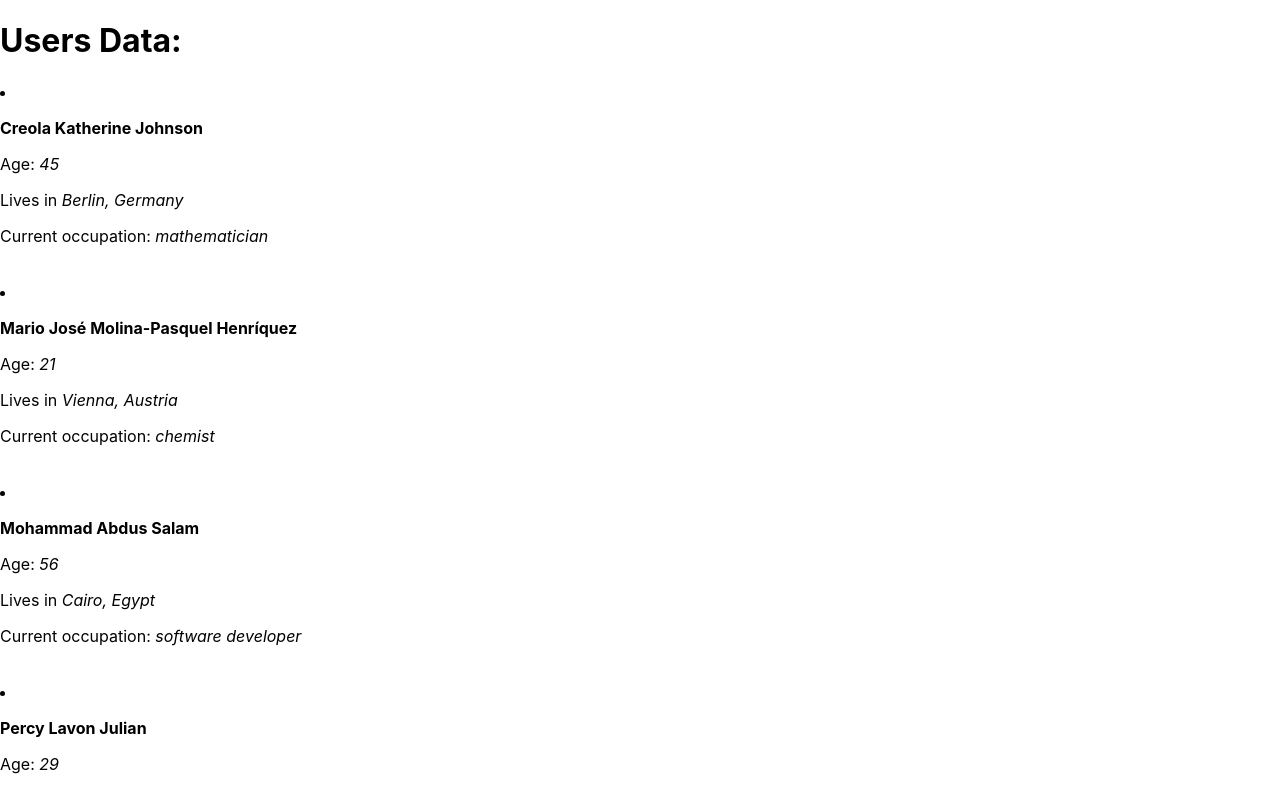
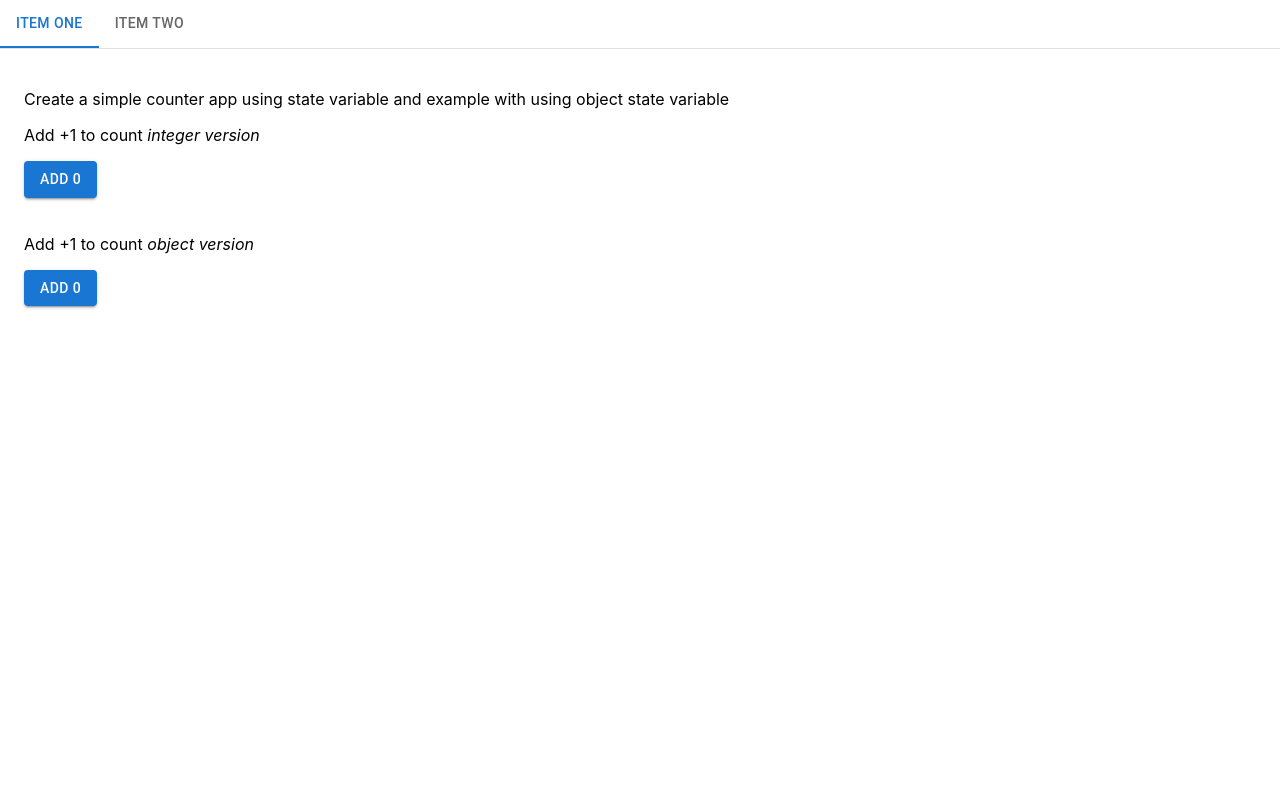
Before and after one commit to tatiana-jarovlea/learning-react, a React (Create React App) app: page / in a window 1280 px wide. Shown: the top 791 px of the page. Built offline with nearby package versions, Linux system fonts and the light colour scheme.

Commit message:
UseState hook tasks

```diff
--- a/src/App.jsx
+++ b/src/App.jsx
@@ -1,11 +1,9 @@
-import Profile from './components/reactFundamentals/ReactFundamentalsTask.jsx'
+import CustomTabPanel from './components/useStateRendering/customTabPanel'
 
-function App() {
+export default function App() {
   return (
     <>
-      <Profile/>
+      <CustomTabPanel />
     </>
-  );
+  )
 }
-
-export default App;
--- a/src/components/reactFundamentals/ReactFundamentalsTask.jsx
+++ b/src/components/reactFundamentals/ReactFundamentalsTask.jsx
@@ -3,7 +3,9 @@
 
 import { users } from './data.js'
 
-function UserProfile({ id, name, age, location, occupation }) {
+function UserProfile(user) {
+  const { id, name, age, location, occupation } = user.user
+
   return (
     <li key={id}>
       <p>
@@ -28,7 +30,7 @@ function ProfileList() {
     <div>
       <h1>Users Data:</h1>
       {users.map((user) => (
-        <UserProfile {...user} key={user.id} />
+        <UserProfile user={user} key={user.id} />
       ))}
     </div>
   )
--- /dev/null
+++ b/src/components/useStateRendering/counterRendering.jsx
@@ -0,0 +1,33 @@
+// Create a simple counter app using state variable and example with using object state variable
+
+import { useState } from 'react'
+import { Button } from '@mui/material'
+
+export const Counter = () => {
+  const [count, addCount] = useState(0)
+  const handleClick = () => addCount(count + 1)
+
+  const counterValues = { age: 0 }
+  const [objectCount, addObjectCount] = useState(counterValues.age)
+  const handleObjectClick = () => addObjectCount(objectCount + 1)
+
+  return (
+    <>
+      <p>Create a simple counter app using state variable and example with using object state variable</p>
+      <p>
+        Add +1 to count <i>integer version</i>
+      </p>
+      <Button onClick={handleClick} variant="contained">
+        Add {count}
+      </Button>
+      <br />
+      <br />
+      <p>
+        Add +1 to count <i>object version</i>
+      </p>
+      <Button onClick={handleObjectClick} variant="contained">
+        Add {objectCount}
+      </Button>
+    </>
+  )
+}
--- /dev/null
+++ b/src/components/useStateRendering/customTabPanel.jsx
@@ -0,0 +1,61 @@
+import * as React from 'react'
+import PropTypes from 'prop-types'
+import Tabs from '@mui/material/Tabs'
+import Tab from '@mui/material/Tab'
+import Box from '@mui/material/Box'
+import { Counter } from './counterRendering'
+import { HiddenUsers } from './hiddenUsers'
+
+function CustomTabPanel(props) {
+  const { children, value, index, ...other } = props
+
+  return (
+    <div
+      role="tabpanel"
+      hidden={value !== index}
+      id={`simple-tabpanel-${index}`}
+      aria-labelledby={`simple-tab-${index}`}
+      {...other}
+    >
+      {value === index && <Box sx={{ p: 3 }}>{children}</Box>}
+    </div>
+  )
+}
+
+CustomTabPanel.propTypes = {
+  children: PropTypes.node,
+  index: PropTypes.number.isRequired,
+  value: PropTypes.number.isRequired,
+}
+
+function a11yProps(index) {
+  return {
+    id: `simple-tab-${index}`,
+    'aria-controls': `simple-tabpanel-${index}`,
+  }
+}
+
+export default function BasicTabs() {
+  const [value, setValue] = React.useState(0)
+
+  const handleChange = (event, newValue) => {
+    setValue(newValue)
+  }
+
+  return (
+    <Box sx={{ width: '100%' }}>
+      <Box sx={{ borderBottom: 1, borderColor: 'divider' }}>
+        <Tabs value={value} onChange={handleChange} aria-label="basic tabs example">
+          <Tab label="Item One" {...a11yProps(0)} />
+          <Tab label="Item Two" {...a11yProps(1)} />
+        </Tabs>
+      </Box>
+      <CustomTabPanel value={value} index={0}>
+        <Counter />
+      </CustomTabPanel>
+      <CustomTabPanel value={value} index={1}>
+        <HiddenUsers />
+      </CustomTabPanel>
+    </Box>
+  )
+}
--- /dev/null
+++ b/src/components/useStateRendering/hiddenUsers.jsx
@@ -0,0 +1,18 @@
+import Profile from '../reactFundamentals/ReactFundamentalsTask'
+import { useState } from 'react'
+import Switch from '@mui/material/Switch'
+
+export const HiddenUsers = () => {
+  const [isChecked, setCheckedUsers] = useState(false)
+
+  const handleChange = () => {
+    setCheckedUsers(!isChecked)
+  }
+
+  return (
+    <div>
+      <Switch checked={isChecked} onChange={handleChange} />
+      {isChecked && <Profile />}
+    </div>
+  )
+}
```
Also changed, not shown: jsconfig.json (added, +10 -0 lines), .eslintrc.json (added).
